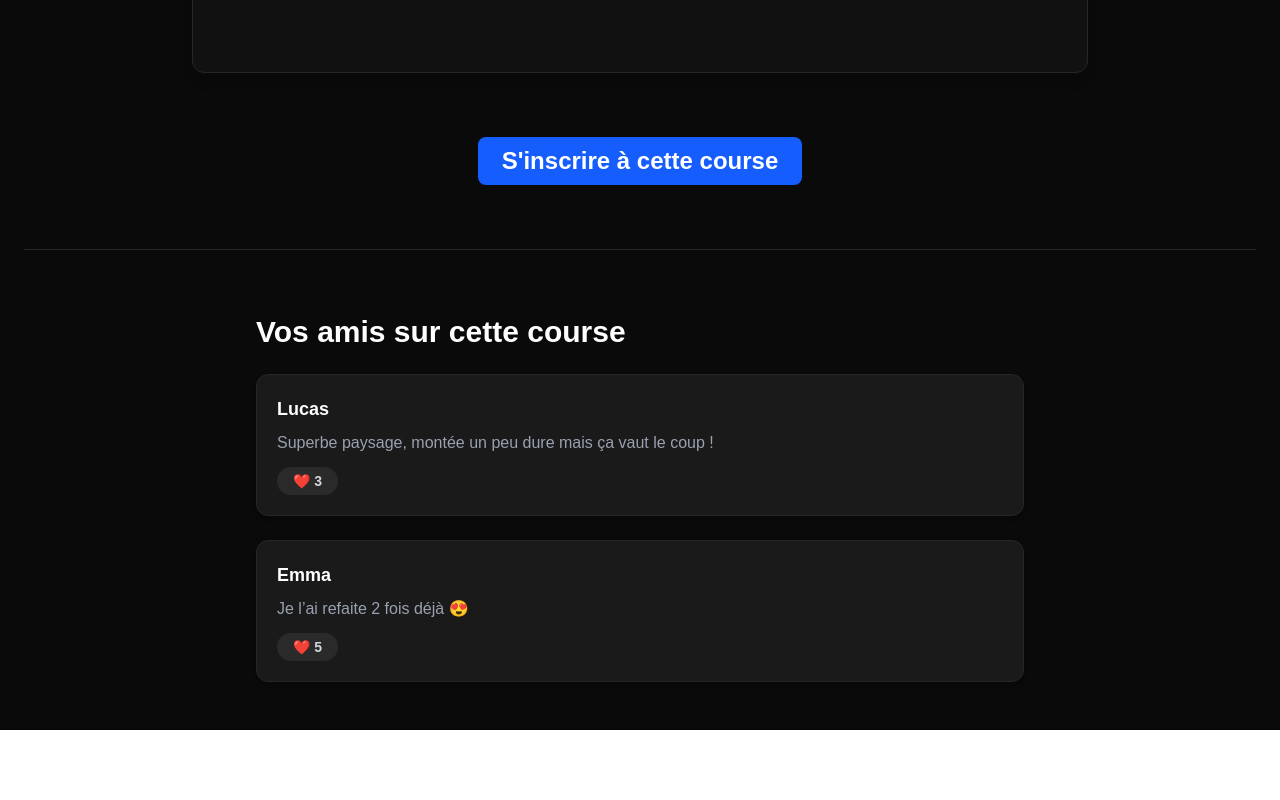
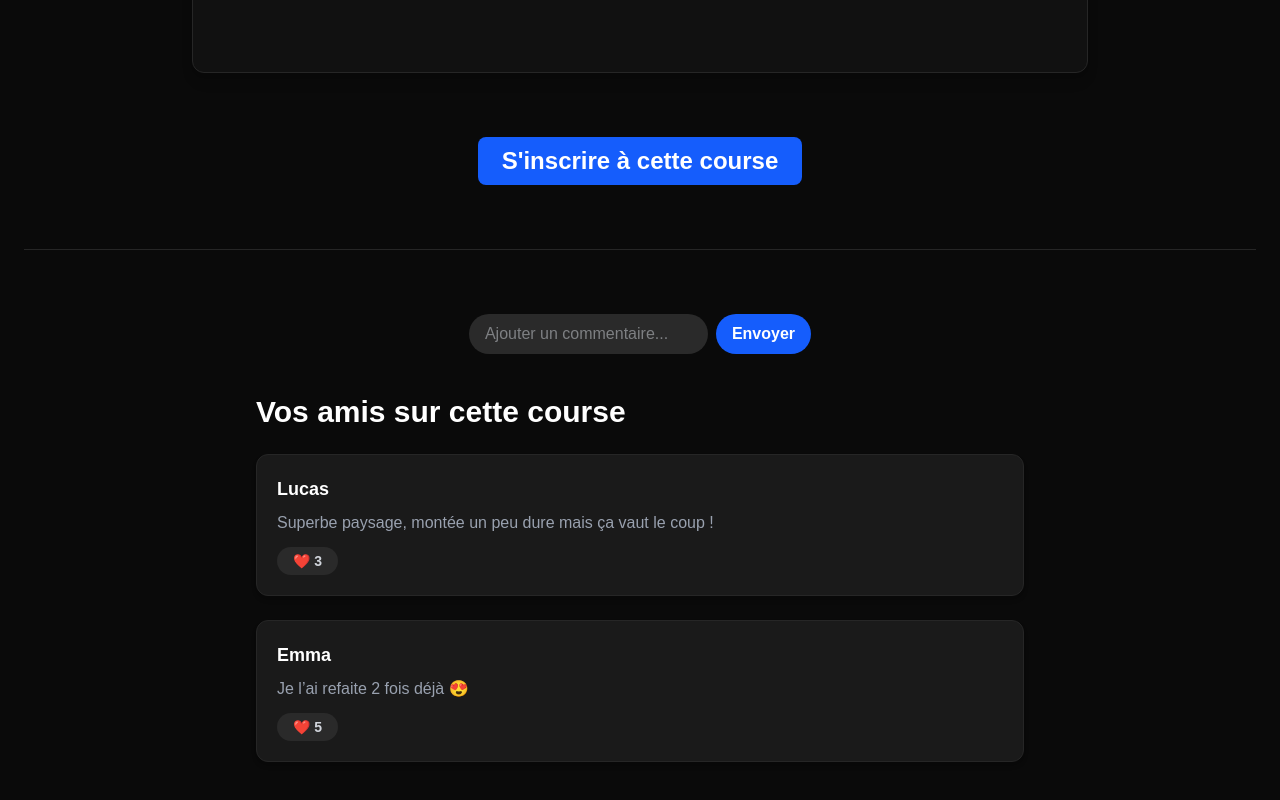
Before and after one commit to blezzou/webtech-203, a Next.js app in the folder client/: page /run/1 in a window 1280 px wide. Shown: the part 1612-2412 px from the top of the page. Before the commit the page ends 2342 px from the top, so only its background shows below. Built offline with nearby package versions, Linux system fonts and the light colour scheme.

Commit message:
feat: commentaires sans liaison bdd

```diff
--- a/client/src/app/run/[id]/page.tsx
+++ b/client/src/app/run/[id]/page.tsx
@@ -30,6 +30,7 @@ export default function RunPage() {
       likes: 5,
     },
   ];
+
 
   return (
     <main className="min-h-screen bg-[#0a0a0a] text-gray-200 px-6 py-12 flex flex-col items-center">
@@ -77,8 +78,21 @@ export default function RunPage() {
 
       <section className="my-16 w-full border-t border-neutral-800"></section>
 
+    <div className="flex items-center space-x-2">
+      <input
+        type="text"
+        placeholder="Ajouter un commentaire..."
+        className="bg-[#2a2a2a] text-gray-300 rounded-full py-2 px-4 w-full max-w-xs focus:outline-none focus:ring-2 focus:ring-blue-500"
+      />
+      <button
+        className="bg-blue-600 hover:bg-blue-700 text-white py-2 px-4 rounded-full font-semibold transition"
+      >
+        Envoyer
+      </button>
+    </div>
+
       {/* Section amis */}
-      <section className="w-full max-w-3xl">
+      <section className="w-full max-w-3xl py-10">
         <h2 className="text-3xl font-bold mb-6 text-white">
           Vos amis sur cette course
         </h2>
```
